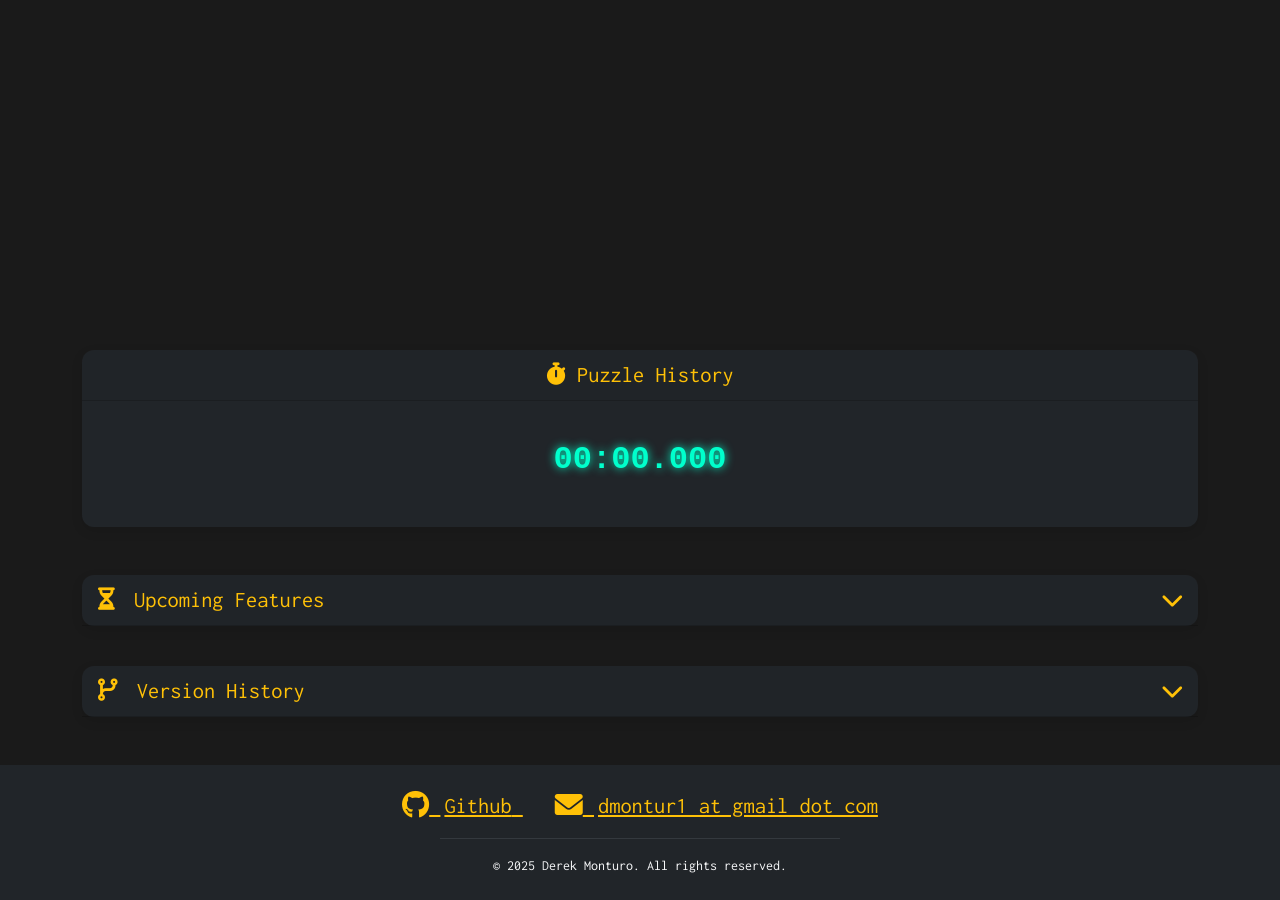
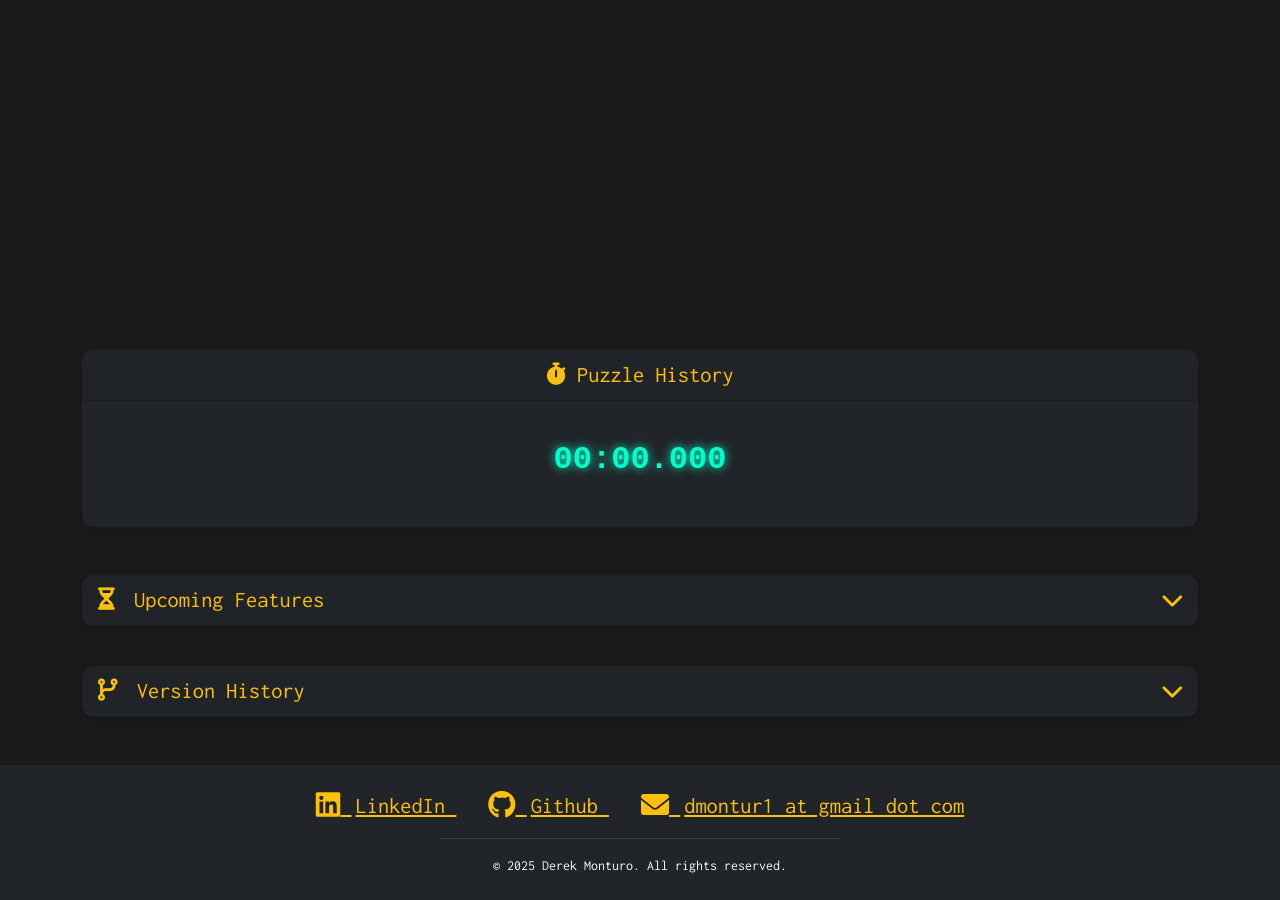
Before and after one commit to drmDev/drmDev.github.io, a Jekyll site: the page built from puzzles.md, in a window 1280 px wide and 900 px high, scrolled down 1043 px. Built offline with Jekyll 4.4.1, drawn with Linux system fonts in a browser that asks for light colours; nearby versions of some CDN libraries.

Commit message:
fixed audio for mobile maybe. added linkedin

```diff
--- a/_includes/footer.html
+++ b/_includes/footer.html
@@ -2,6 +2,11 @@
     <div class="container">
         <!-- Social and Contact Info -->
         <p class="mb-2">
+            <a href="https://www.linkedin.com/in/derek-monturo-6a3585b/" class="text-warning mx-3" target="_blank"
+                rel="noopener noreferrer">
+                <i class="fab fa-linkedin fa-lg"></i> <span class="ms-1">LinkedIn</span>
+            </a>
+
             <a href="https://github.com/drmDev" class="text-warning mx-3" target="_blank" rel="noopener noreferrer">
                 <i class="fab fa-github fa-lg"></i> <span class="ms-1">Github</span>
             </a>
--- a/puzzles.md
+++ b/puzzles.md
@@ -37,7 +37,6 @@
    <!-- Control buttons row -->
     <div class="row mb-3">
         <div class="col-12 d-flex justify-content-center">
-            <!-- CHANGED: Added sound toggle button and grouped controls -->
             <div class="control-group">
                 <button id="startPuzzle" class="btn btn-primary puzzle-btn">
                     Start Session
@@ -79,10 +78,10 @@
             <!-- Hidden audio elements -->
             <div id="chess-audio-container" style="display: none;">
                 <audio id="moveSound" preload="auto">
-                    <source src="https://lichess1.org/assets/sound/standard/Move.ogg" type="audio/ogg">
+                    <source src="../assets/sounds/move-self.mp3" type="audio/mpeg">
                 </audio>
                 <audio id="captureSound" preload="auto">
-                    <source src="https://lichess1.org/assets/sound/standard/Capture.ogg" type="audio/ogg">
+                    <source src="../assets/sounds/capture.mp3" type="audio/mpeg">
                 </audio>
                 <audio id="checkSound" preload="auto">
                     <source src="../assets/sounds/move-check.mp3" type="audio/mpeg">
```
